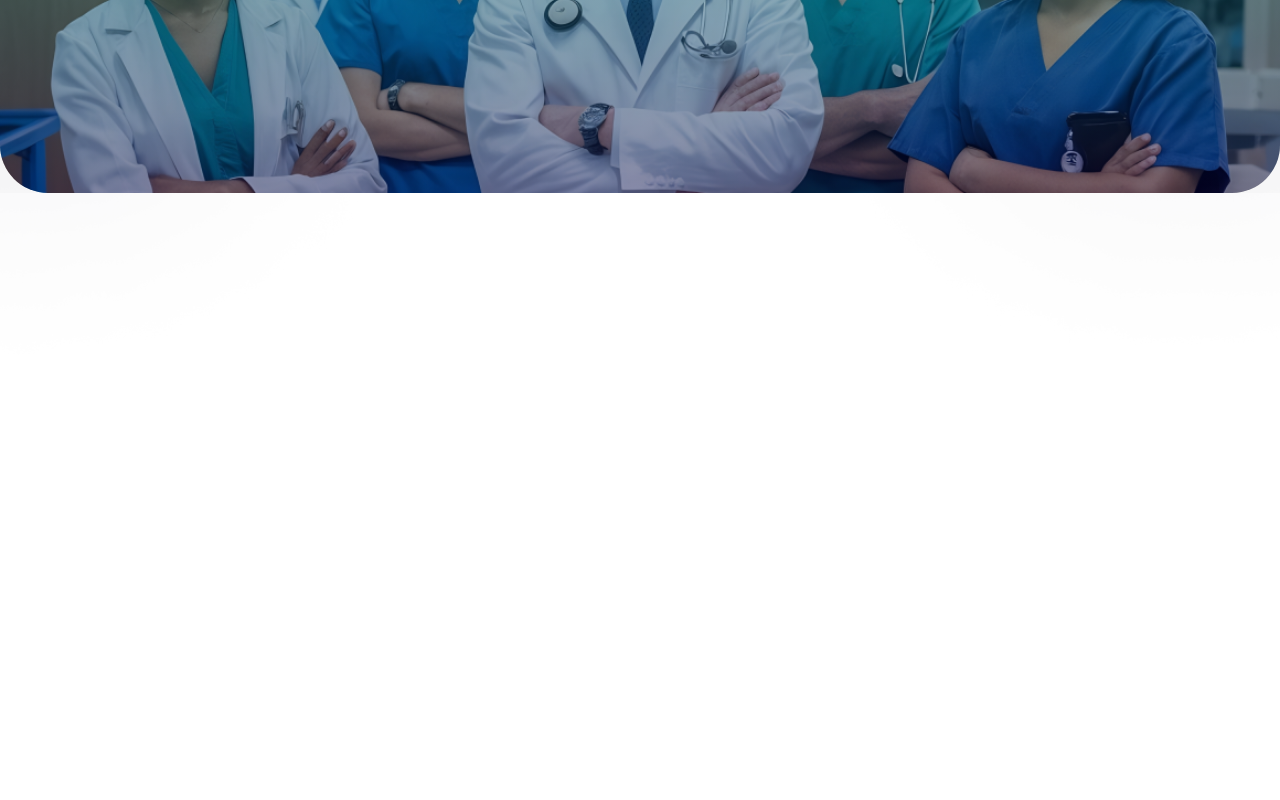
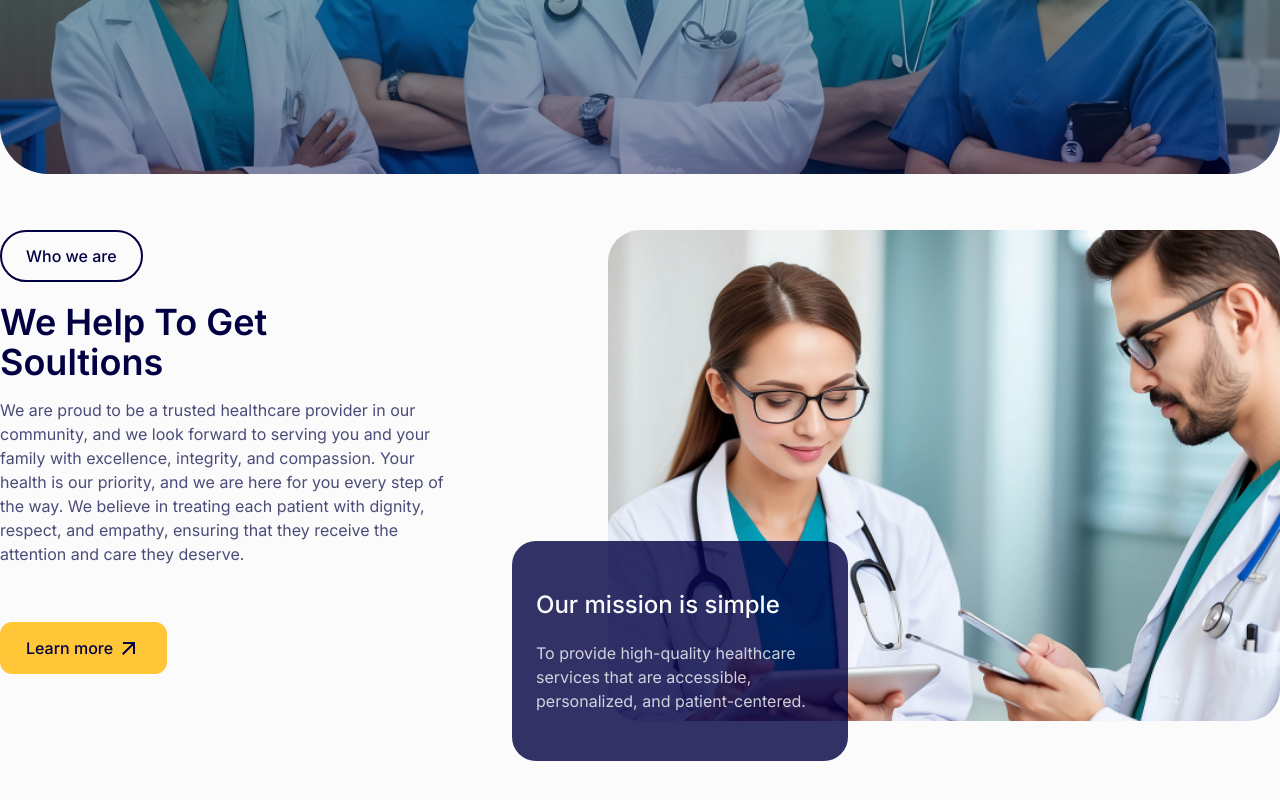
Before and after one commit to mdsumonsiddiki/HealtCare, a React (Vite) app: page / in a window 1280 px wide. Shown: the part 430-1230 px from the top of the page. Before the commit the page ends 922 px from the top, so only its background shows below. Built offline with nearby package versions, Linux system fonts and the light colour scheme.

Commit message:
Help section complete

```diff
--- a/package.json
+++ b/package.json
@@ -12,6 +12,7 @@
   "dependencies": {
     "localforage": "^1.10.0",
     "match-sorter": "^6.3.4",
+    "prop-types": "^15.8.1",
     "react": "^18.3.1",
     "react-dom": "^18.3.1",
     "react-icons": "^5.2.1",
--- a/src/components/home/banner/Banner.jsx
+++ b/src/components/home/banner/Banner.jsx
@@ -1,16 +1,16 @@
-import leftShape from '../../../assets/leftShape.png'
-import rightShape from '../../../assets/rightShape.png'
+// import leftShape from '../../../assets/leftShape.png'
+// import rightShape from '../../../assets/rightShape.png'
 import banner from '../../../assets/banner.png'
 const Banner = () => {
     return (
         <div className="relative pt-2 md:pt-5 lg::pt-10 px-3 md:px-0">
-            <div className='flex absolute top-0 left-0 w-full opacity-30'>
+            {/* <div className='flex absolute top-0 left-0 w-full opacity-30'>
                 <img className='w-1/2 object-cover' src={leftShape} alt="" />
                 <img className='w-1/2 object-cover' src={rightShape} alt="" />
-            </div>
+            </div> */}
             <div className='container relative rounded-2xl md:rounded-[48px] overflow-hidden '>
 
-                <img className='w-full' src={banner} alt="bannerImg" />
+                <img className='w-full h-[300px] md:h-[400px] lg:h-[500px] object-cover' src={banner} alt="bannerImg" />
                 <div
                 className="absolute inset-0 bg-gradient-to-b from-[#00C19D] to-[#020043] opacity-40"
             ></div>
--- /dev/null
+++ b/src/components/home/help/Help.jsx
@@ -0,0 +1,29 @@
+
+import helpImg from '../../../assets/helpImg.png'
+import ButtonLink from "../../shared/buttons/ButtonLink";
+import ActionButton from "../../shared/buttons/ActionButton";
+
+const Help = () => {
+    return (
+        <div className="container mt-14 md:flex justify-between space-y-6 md:space-y-0 md:gap-8 lg:gap-40 px-3 md:px-0">
+            <div className="relative md:w-3/5 order-2">
+                <img className="rounded-[32px] w-full ms-auto object-cover " src={helpImg} alt="img" />
+                <div className="bg-textColorPrimary/80 py-12 px-6 rounded-3xl space-y-5 -mt-6 lg:absolute -bottom-10 -left-24 lg:w-1/2">
+                    <h2 className="text-white font-medium text-2xl">Our mission is simple</h2>
+                    <p className="text-white/80">To provide high-quality healthcare services that are accessible, personalized, and patient-centered.</p>
+                </div>
+            </div>
+            <div className="md:w-2/5 order-1">
+               <ButtonLink title='Who we are'/>
+                <div className="space-y-4 pt-5 pb-6 lg:pb-14">
+                    <h2 className="font-semibold md:pr-32 text-textColorPrimary text-4xl">We Help To Get Soultions</h2>
+                    <p className="text-textColorPrimary/70 ">We are proud to be a trusted healthcare provider in our community, and we look forward to serving you and your family with excellence, integrity, and compassion. Your health is our priority, and we are here for you every step of the way. We believe in treating each patient with dignity, respect, and empathy, ensuring that they receive the attention and care they deserve.</p>
+                </div>
+                <ActionButton title='Learn more'/>
+            </div>
+
+        </div>
+    );
+};
+
+export default Help;
--- /dev/null
+++ b/src/components/shared/buttons/ActionButton.jsx
@@ -0,0 +1,14 @@
+import PropTypes from 'prop-types';
+import { MdArrowOutward } from 'react-icons/md';
+
+const ActionButton = ({title}) => {
+    return (
+        <button className="text-textColorPrimary bg-yellow font-medium border-2 py-3 px-6 rounded-xl border-yellow duration-300 flex items-center gap-1 hover:text-yellow hover:bg-transparent">
+        {title} <span className="text-2xl"><MdArrowOutward /></span>
+    </button>
+    );
+};
+ActionButton.propTypes = {
+    title: PropTypes.string,
+}
+export default ActionButton;
--- /dev/null
+++ b/src/components/shared/buttons/ButtonLink.jsx
@@ -0,0 +1,14 @@
+import { Link } from "react-router-dom";
+import PropTypes from 'prop-types';
+
+const ButtonLink = ({title}) => {
+    return (
+        <Link className="text-textColorPrimary inline-block font-medium border-2 py-3 px-6 rounded-full border-textColorPrimary duration-300  items-center gap-1 hover:text-yellow hover:border-yellow">
+        {title}
+    </Link>
+    );
+};
+ButtonLink.propTypes = {
+    title: PropTypes.string,
+}
+export default ButtonLink;
--- a/src/pages/Home.jsx
+++ b/src/pages/Home.jsx
@@ -1,11 +1,12 @@
 
 import Banner from '../components/home/banner/Banner';
+import Help from '../components/home/help/Help';
 
 const Home = () => {
     return (
-        <div>
-            <Banner/>
-
+        <div className='pb-60'>
+            <Banner />
+            <Help />
         </div>
     );
 };
```
Also changed, not shown: src/assets/helpImg.png (added), 1 other file (tests, documents, lock files or other folders).
